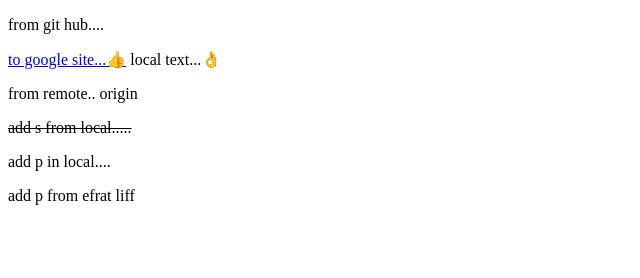
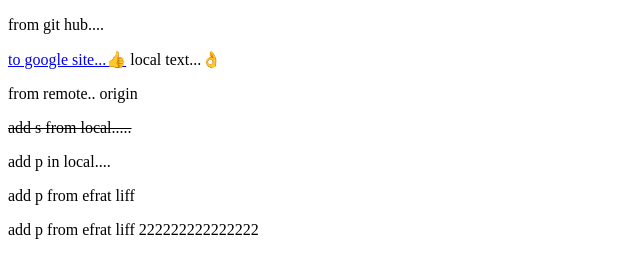
Before and after one commit to Efrat2024/test_05, a plain HTML site: page index.html in a window 1280 px wide. Shown: the whole page, without its empty margins (0-640 px from the left). Drawn offline with Linux system fonts and the light colour scheme.

Commit message:
add p  from efart 22222222

```diff
--- a/index.html
+++ b/index.html
@@ -14,6 +14,7 @@
     <s> add s from local.....</s>
     <p> add p in local....</p>
     <p> add p from efrat liff</p>
+    <p> add p from efrat liff 222222222222222</p>
 
 </body>
 </html>
```
